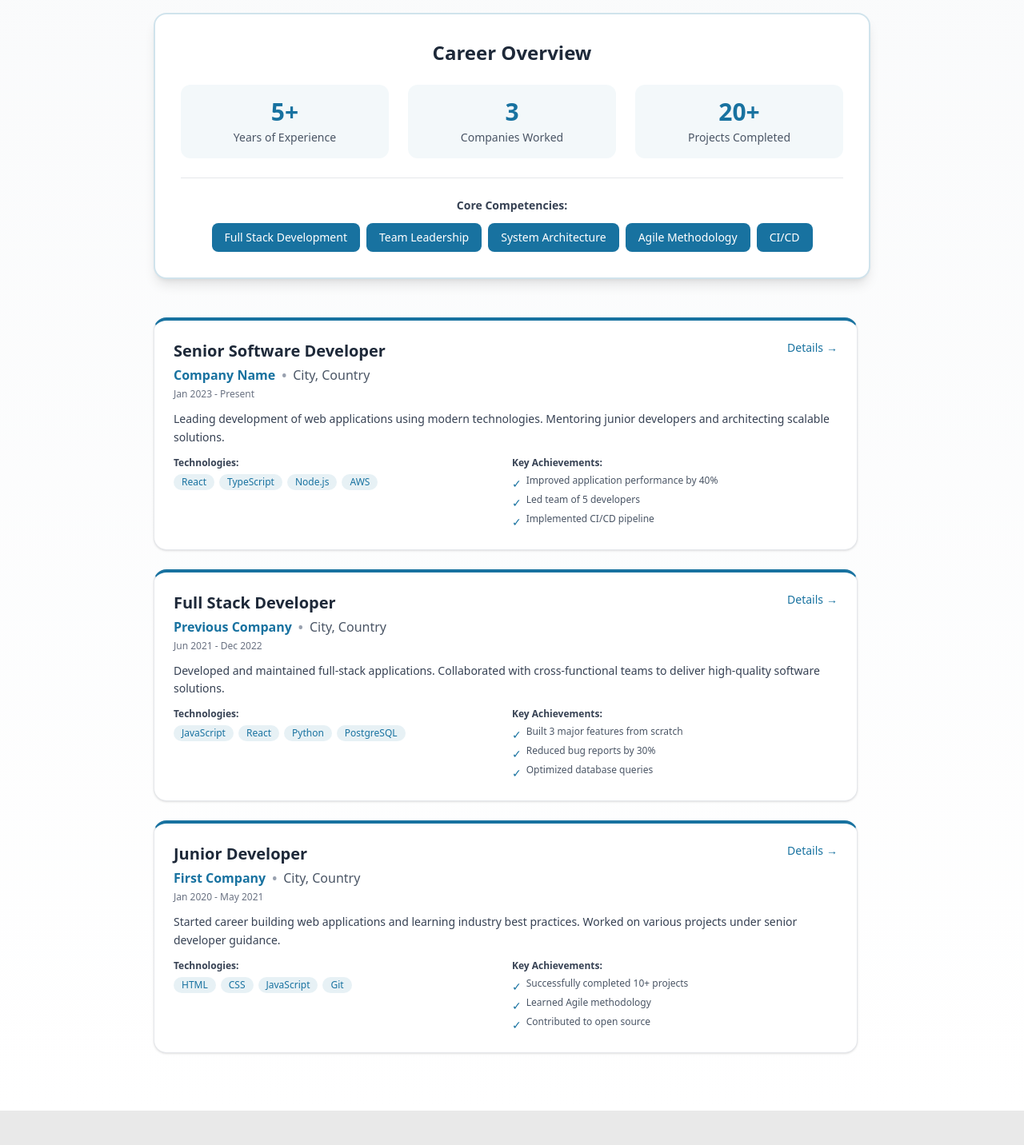
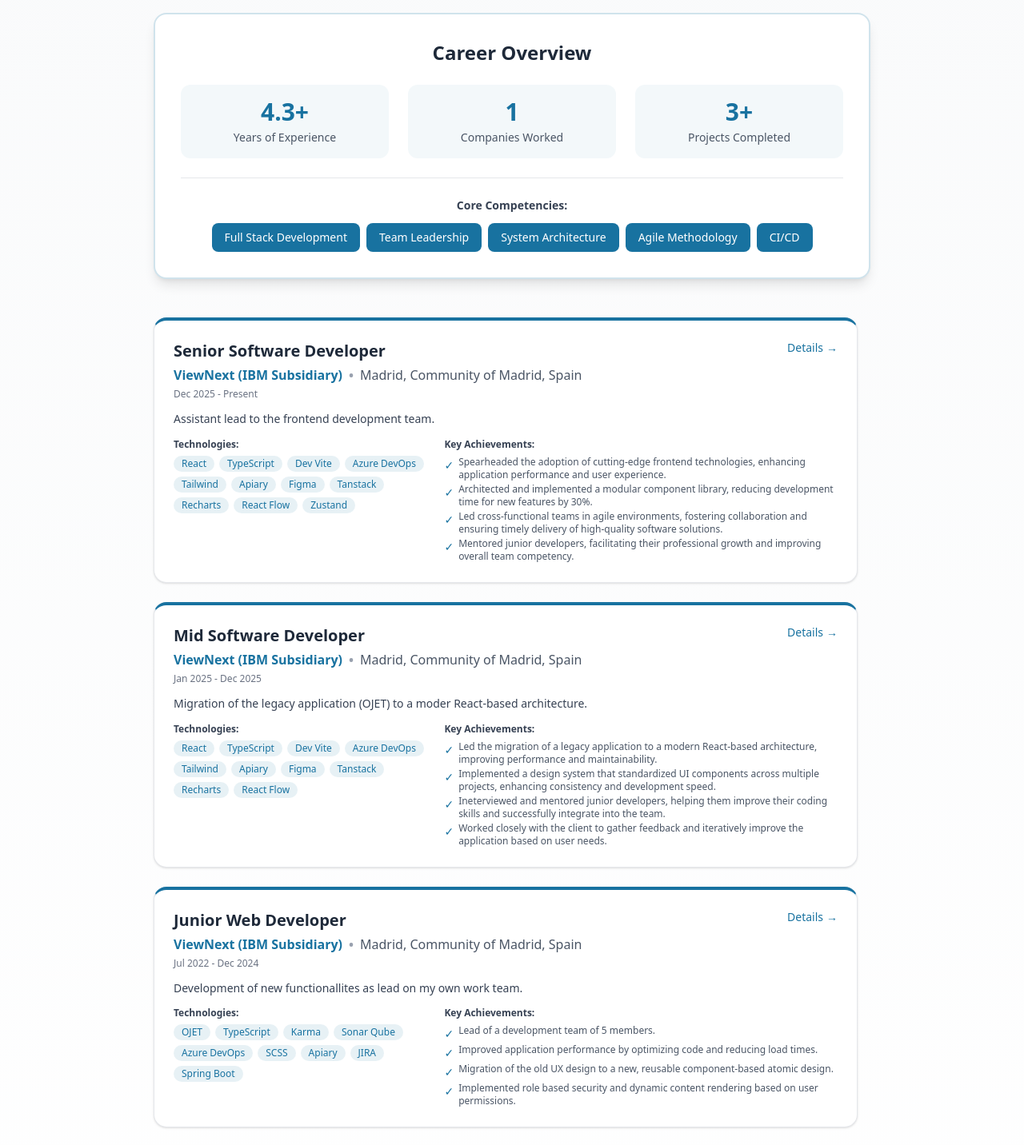
Before and after one commit to enrique-fer/portfolio, a React (Vite) app: page /experience in a window 1280 px wide. Shown: the part 200-1632 px from the top of the page at 80% size. Before the commit the page ends 1589 px from the top, so only its background shows below. Built offline with nearby package versions, Linux system fonts and the light colour scheme.

Commit message:
experience data

```diff
--- a/src/assets/data/career-stats.json
+++ b/src/assets/data/career-stats.json
@@ -1,6 +1,5 @@
 {
-  "totalYears": "5+",
-  "totalProjects": "20+",
+  "careerStartDate": "2021-09-01",
   "coreCompetencies": [
     "Full Stack Development",
     "Team Leadership",
--- a/src/assets/data/experience-data.json
+++ b/src/assets/data/experience-data.json
@@ -1,47 +1,64 @@
 [
   {
-    "id": 1,
-    "company": "Company Name",
+    "id": 4,
+    "company": "ViewNext (IBM Subsidiary)",
     "position": "Senior Software Developer",
-    "duration": "Jan 2023 - Present",
-    "location": "City, Country",
-    "description": "Leading development of web applications using modern technologies. Mentoring junior developers and architecting scalable solutions.",
-    "summary": "In this role, I spearheaded the development of critical features for the main product, working closely with product managers and designers. Led code reviews, established coding standards, and mentored a team of junior developers. Successfully migrated legacy systems to modern architecture.",
-    "technologies": ["React", "TypeScript", "Node.js", "AWS"],
+    "duration": "Dec 2025 - Present",
+    "location": "Madrid, Community of Madrid, Spain",
+    "description": "Assistant lead to the frontend development team.",
+    "summary": "In this role, I have taken on greater responsibilities in leading the frontend development team, overseeing project progress, and ensuring the delivery of high-quality software solutions. I collaborate closely with cross-functional teams, including designers, backend developers, and product managers, to align development efforts with business goals. My focus is on implementing best practices in frontend architecture, optimizing performance, and mentoring team members to enhance their skills and productivity.",
+    "technologies": ["React", "TypeScript", "Dev Vite", "Azure DevOps","Tailwind", "Apiary", "Figma", "Tanstack", "Recharts", "React Flow", "Zustand"],
     "achievements": [
-      "Improved application performance by 40%",
-      "Led team of 5 developers",
-      "Implemented CI/CD pipeline"
+      "Spearheaded the adoption of cutting-edge frontend technologies, enhancing application performance and user experience.",
+      "Architected and implemented a modular component library, reducing development time for new features by 30%.",
+      "Led cross-functional teams in agile environments, fostering collaboration and ensuring timely delivery of high-quality software solutions.",
+      "Mentored junior developers, facilitating their professional growth and improving overall team competency."
+    ]
+  },
+  {
+    "id": 3,
+    "company": "ViewNext (IBM Subsidiary)",
+    "position": "Mid Software Developer",
+    "duration": "Jan 2025 - Dec 2025",
+    "location": "Madrid, Community of Madrid, Spain",
+    "description": "Migration of the legacy application (OJET) to a moder React-based architecture.",
+    "summary": "In this role, I further developed my skills in frontend development, focusing on React and TypeScript. I collaborated closely with designers and with the client itself (PO & BA) to ensure the implementation of user-friendly interfaces and worked with backend developers to integrate APIs effectively. Additionally, I have defined and implemented the new architectures and generic components and behaviours. I took on mentoring responsibilities, helping junior developers enhance their skills and navigate project challenges.",
+    "technologies": ["React", "TypeScript", "Dev Vite", "Azure DevOps","Tailwind", "Apiary", "Figma", "Tanstack", "Recharts", "React Flow"],
+    "achievements": [
+      "Led the migration of a legacy application to a modern React-based architecture, improving performance and maintainability.",
+      "Implemented a design system that standardized UI components across multiple projects, enhancing consistency and development speed.",
+      "Ineterviewed and mentored junior developers, helping them improve their coding skills and successfully integrate into the team.",
+      "Worked closely with the client to gather feedback and iteratively improve the application based on user needs."
     ]
   },
   {
     "id": 2,
-    "company": "Previous Company",
-    "position": "Full Stack Developer",
-    "duration": "Jun 2021 - Dec 2022",
-    "location": "City, Country",
-    "description": "Developed and maintained full-stack applications. Collaborated with cross-functional teams to deliver high-quality software solutions.",
-    "summary": "Built and maintained multiple client-facing applications from frontend to backend. Participated in sprint planning and daily standups following Agile methodology. Worked on API development, database optimization, and implementing new features based on user feedback.",
-    "technologies": ["JavaScript", "React", "Python", "PostgreSQL"],
+    "company": "ViewNext (IBM Subsidiary)",
+    "position": "Junior Web Developer",
+    "duration": "Jul 2022 - Dec 2024",
+    "location": "Madrid, Community of Madrid, Spain",
+    "description": "Development of new functionallites as lead on my own work team.",
+    "summary": "In this role i gained self knowledge and confidence to take decisions and lead a small team of developers. I was in charge of the UX/UI implementation following atomic design principles, creating reusable components and ensuring consistency across the application. I collaborated closely with designers and backend developers to deliver seamless user experiences. I also reviewed api contract definitions and implementation with the backend team to ensure smooth integration and proper functionality delivery.",
+    "technologies": ["OJET", "TypeScript", "Karma", "Sonar Qube", "Azure DevOps","SCSS", "Apiary", "JIRA", "Spring Boot"],
     "achievements": [
-      "Built 3 major features from scratch",
-      "Reduced bug reports by 30%",
-      "Optimized database queries"
+      "Lead of a development team of 5 members.",
+      "Improved application performance by optimizing code and reducing load times.",
+      "Migration of the old UX design to a new, reusable component-based atomic design.",
+      "Implemented role based security and dynamic content rendering based on user permissions."
     ]
   },
   {
-    "id": 3,
-    "company": "First Company",
-    "position": "Junior Developer",
-    "duration": "Jan 2020 - May 2021",
-    "location": "City, Country",
-    "description": "Started career building web applications and learning industry best practices. Worked on various projects under senior developer guidance.",
-    "summary": "Began my professional journey contributing to various web development projects. Learned version control with Git, responsive design principles, and JavaScript frameworks. Actively participated in code reviews and team meetings to understand best practices and industry standards.",
-    "technologies": ["HTML", "CSS", "JavaScript", "Git"],
+    "id": 1,
+    "company": "ViewNext (IBM Subsidiary)",
+    "position": "Intern Web Developer",
+    "duration": "Sep 2021 - Jun 2022",
+    "location": "Madrid, Community of Madrid, Spain",
+    "description": "Asistant in the development and maintenance of a web applications using Angular.",
+    "summary": "In this role, I gained hands-on experience in web development, learning the proper Application Lifecycle Management (ALM) processes and best practices in a professional environment. I worked closely with senior developers, which helped me enhance my coding skills and understand the importance of teamwork in software development.",
+    "technologies": ["Angular", "TypeScript", "JEST", "Sonar Qube", "Jenkins", "HTML", "CSS", "Git"],
     "achievements": [
-      "Successfully completed 10+ projects",
-      "Learned Agile methodology",
-      "Contributed to open source"
+      "Successfully contributed to the implementation of an interactive map with Google Maps API.",
+      "Received positive feedback from senior developers for my proactive approach and eagerness to learn."
     ]
   }
 ]
--- a/src/components/experience/SummaryPanel.tsx
+++ b/src/components/experience/SummaryPanel.tsx
@@ -4,12 +4,12 @@ interface SummaryPanelProps {
 
 export default function SummaryPanel({ summary }: SummaryPanelProps) {
   return (
-    <div className="min-w-78 w-fit max-w-100 max-h-[300px] animate-slideIn">
+    <div className="min-w-120 max-h-[300px] animate-slideIn">
       <div className="bg-[#1872A0]/5 border-2 border-[#1872A0]/30 rounded-2xl p-5">
         <h4 className="text-base font-bold text-[#1872A0] mb-2">
           Work Summary
         </h4>
-        <p className="text-gray-700 text-sm leading-relaxed min-w-78 w-fit max-w-100">{summary}</p>
+        <p className="text-gray-700 text-sm leading-relaxed">{summary}</p>
       </div>
     </div>
   );
--- a/src/components/experience/TimelineItem.tsx
+++ b/src/components/experience/TimelineItem.tsx
@@ -23,7 +23,7 @@ export default function TimelineItem({
   description,
   summary,
   technologies,
-  achievements
+  achievements,
 }: ExperienceItemProps) {
   const [showSummary, setShowSummary] = useState(false);
 
@@ -32,7 +32,7 @@ export default function TimelineItem({
       <div className="flex gap-4 items-start">
         {/* Content Card */}
         <div
-          className="min-w-160 flex-1 bg-white border border-gray-200 border-t-4 border-t-[#1872A0] rounded-2xl p-6 shadow-sm hover:shadow-md transition-all duration-300 cursor-pointer"
+          className="min-w-180 flex-1 bg-white border border-gray-200 border-t-4 border-t-[#1872A0] rounded-2xl p-6 shadow-sm hover:shadow-md transition-all duration-300 cursor-pointer"
           onClick={() => setShowSummary(!showSummary)}
         >
           <ExperienceHeader
@@ -49,19 +49,23 @@ export default function TimelineItem({
           </p>
 
           {/* Technologies and Achievements in the same row */}
-          <div className="grid grid-cols-1 lg:grid-cols-2 gap-4">
-            <TechnologiesList technologies={technologies} />
-            <AchievementsList achievements={achievements} />
+          <div className="grid grid-cols-1 lg:grid-cols-5 gap-4">
+            <div className="col-span-1 lg:col-span-2">
+              <TechnologiesList technologies={technologies} />
+            </div>
+            <div className="col-span-1 lg:col-span-3">
+              <AchievementsList achievements={achievements} />
+            </div>
           </div>
         </div>
 
         {/* Summary Panel - Appears on the right */}
         <div
           className={`transition-all duration-300 ease-in-out ${
-            showSummary ? 'w-80 opacity-100' : 'w-0 opacity-0'
+            showSummary ? "w-80 opacity-100" : "w-0 opacity-0"
           }`}
         >
-          <div className={`${showSummary ? 'block' : 'hidden'}`}>
+          <div className={`min-w-78 w-fit max-w-100 ${showSummary ? "block" : "hidden"}`}>
             <SummaryPanel summary={summary} />
           </div>
         </div>
--- a/src/pages/Experience.tsx
+++ b/src/pages/Experience.tsx
@@ -2,16 +2,20 @@ import NavigationHeader from "../components/nav-header";
 import TimelineItem from "../components/experience/TimelineItem";
 import CareerSummary from "../components/experience/CareerSummary";
 import experienceData from "../assets/data/experience-data.json";
+import projectsData from "../assets/data/projects-data.json";
 import careerStatsData from "../assets/data/career-stats.json";
+import { calculateYearsOfExperience, countUniqueCompanies } from "../utils/experienceUtils";
 import type { Experience, CareerStats } from "../types/experience";
 
 export default function ExperiencePage() {
   const experiences: Experience[] = experienceData;
 
-  // Load career summary stats
+  // Load career summary stats with dynamic calculations
   const careerStats: CareerStats = {
-    ...careerStatsData,
-    totalCompanies: experiences.length,
+    totalYears: calculateYearsOfExperience(careerStatsData.careerStartDate),
+    totalProjects: `${projectsData.length}+`,
+    totalCompanies: countUniqueCompanies(experiences),
+    coreCompetencies: careerStatsData.coreCompetencies,
   };
 
   return (
--- /dev/null
+++ b/src/utils/experienceUtils.ts
@@ -0,0 +1,27 @@
+/**
+ * Calculates years of experience from a starting date to now
+ * @param startDate - The date when experience started (format: YYYY-MM-DD or Date object)
+ * @returns Formatted string with years of experience (e.g., "2.5+")
+ */
+export function calculateYearsOfExperience(startDate: string | Date): string {
+  const start = typeof startDate === 'string' ? new Date(startDate) : startDate;
+  const now = new Date();
+
+  const diffMs = now.getTime() - start.getTime();
+  const diffYears = diffMs / (1000 * 60 * 60 * 24 * 365.25);
+
+  // Round to one decimal place
+  const years = Math.floor(diffYears * 10) / 10;
+
+  return `${years}+`;
+}
+
+/**
+ * Counts unique companies from experience data
+ * @param experiences - Array of experience entries
+ * @returns Number of unique companies
+ */
+export function countUniqueCompanies(experiences: Array<{ company: string }>): number {
+  const uniqueCompanies = new Set(experiences.map(exp => exp.company));
+  return uniqueCompanies.size;
+}
```
